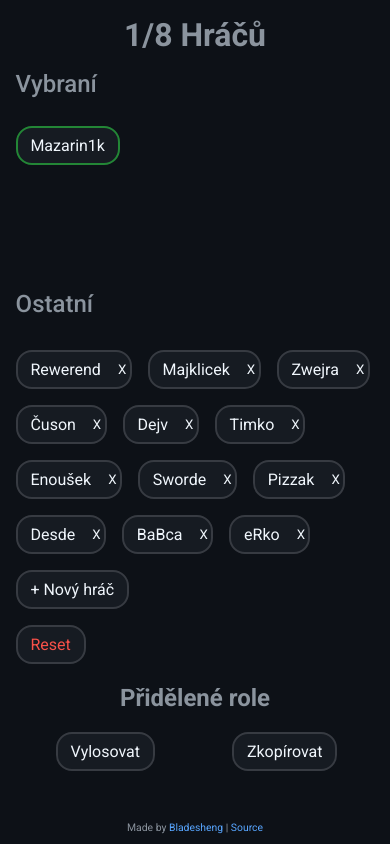
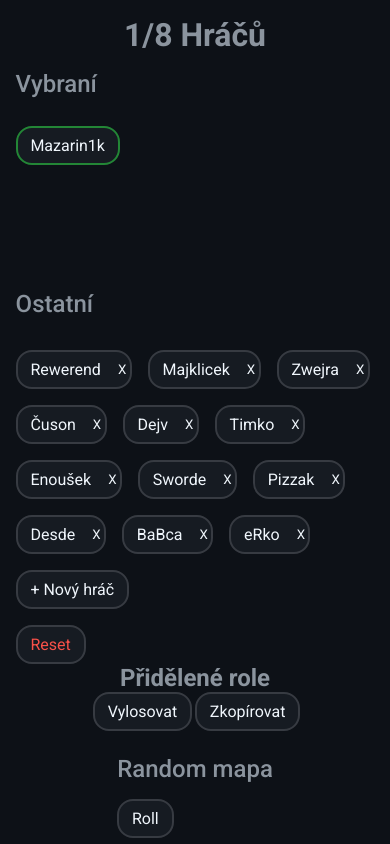
Before and after one commit to Bladesheng/dread-hunger-rolepicker-0, a React app: page / in a window 390 px wide. Built offline with nearby package versions, Linux system fonts and the light colour scheme.

Commit message:
Add random map button, fix layout

```diff
--- a/src/components/PlayerPicker.tsx
+++ b/src/components/PlayerPicker.tsx
@@ -4,6 +4,7 @@ import PlayersShuffled from "./PlayersShuffled";
 import Player from "./Player";
 import { Storage } from "./Storage";
 import Counter from "./Counter";
+import RandomMap from "./RandomMap";
 
 Storage.init(); // load default or saved players from storage first
 
@@ -145,6 +146,8 @@ export default function PlayerPicker() {
       </section>
 
       <PlayersShuffled selectedPlayers={selectedPlayers}></PlayersShuffled>
+
+      <RandomMap></RandomMap>
     </main>
   );
 }
--- /dev/null
+++ b/src/components/RandomMap.tsx
@@ -0,0 +1,22 @@
+import React, { useState } from "react";
+
+export default function RandomMap() {
+  const [randomMap, setRandomMap] = useState("");
+
+  const maps = ["Summit", "Approach", "Expanse"];
+
+  function rollMap() {
+    const randomIndex = Math.floor(Math.random() * maps.length);
+    setRandomMap(maps[randomIndex]);
+  }
+
+  return (
+    <section className="randomMap">
+      <h2>Random mapa</h2>
+      <button className="roll" onClick={rollMap}>
+        Roll
+      </button>
+      <span className="map">{randomMap}</span>
+    </section>
+  );
+}
--- a/src/styles/style.scss
+++ b/src/styles/style.scss
@@ -62,6 +62,10 @@ button {
 
   color: $font-color-secondary;
   font-size: 1rem;
+}
+
+%button-standard:active {
+  filter: brightness(1.3) !important; // override hover effect
 }
 
 input {
@@ -215,6 +219,8 @@ main {
 }
 
 .shuffler {
+  justify-self: center;
+
   display: grid;
   grid-template-columns: 1fr 1fr;
   grid-template-rows: min-content 20rem min-content 1.5rem;
@@ -228,7 +234,8 @@ main {
     font-size: 2rem;
     font-weight: 700;
   }
-  ol {
+
+  ol.shuffledPlayers {
     grid-column: 1 / 3;
 
     li {
@@ -258,6 +265,34 @@ main {
   }
 }
 
+.randomMap {
+  place-self: center;
+  grid-column: 2 / 3;
+
+  display: grid;
+  grid-template-columns: min-content min-content;
+  grid-template-rows: min-content min-content;
+  gap: 1rem;
+  align-items: center;
+
+  h2 {
+    grid-column: 1 / 3;
+
+    white-space: nowrap;
+
+    font-size: 1.5rem;
+    font-weight: 500;
+  }
+
+  button.roll {
+    @extend %button-standard;
+    border: 2px solid $color-grey-light;
+  }
+  button.roll:hover {
+    filter: brightness(1.2);
+  }
+}
+
 footer {
   flex: 0 1 auto;
 
@@ -272,15 +307,25 @@ footer {
 }
 
 @media screen and (max-width: 900px) {
+  html,
+  body,
+  #root,
+  .app {
+    overflow-y: visible;
+  }
+
   main {
     grid-template-columns: 1fr;
-    overflow-y: visible;
 
     .picker {
+      grid-column: 1 / 2;
+
       gap: 1rem;
     }
 
     .shuffler {
+      grid-column: 1 / 2;
+
       grid-template-rows: min-content auto min-content 1.5rem;
 
       h1 {
@@ -292,5 +337,9 @@ footer {
         }
       }
     }
+
+    .randomMap {
+      grid-column: 1 / 2;
+    }
   }
 }
```
Also changed, not shown: 1 other file (tests, documents, lock files or other folders).
